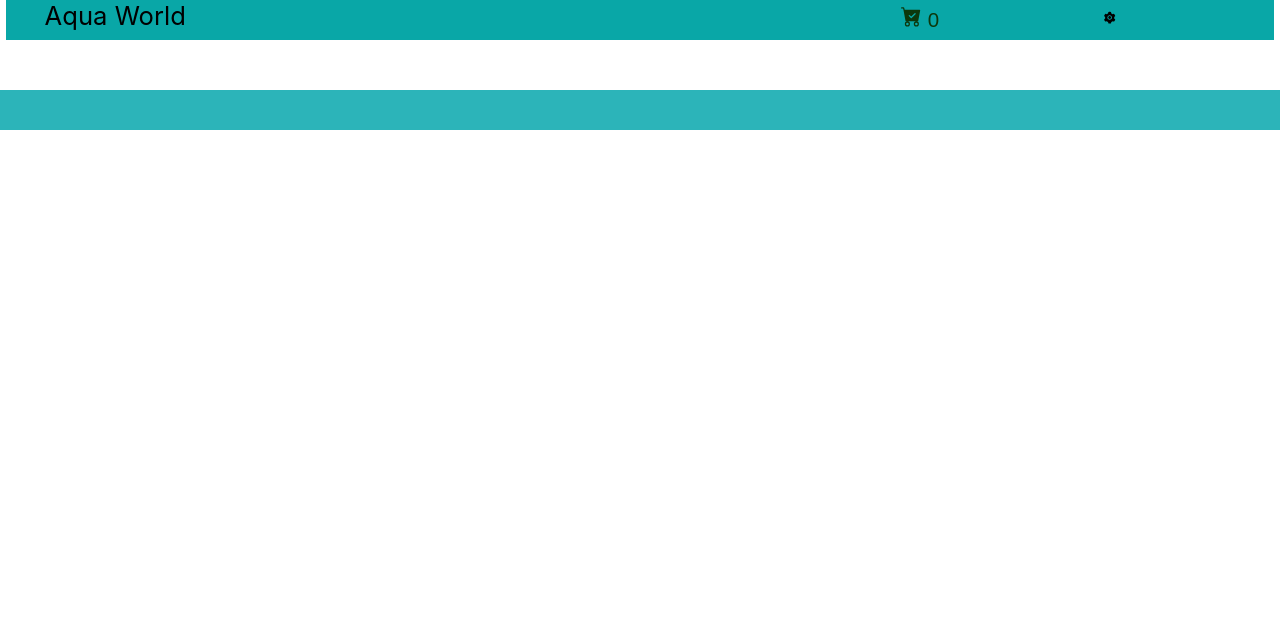
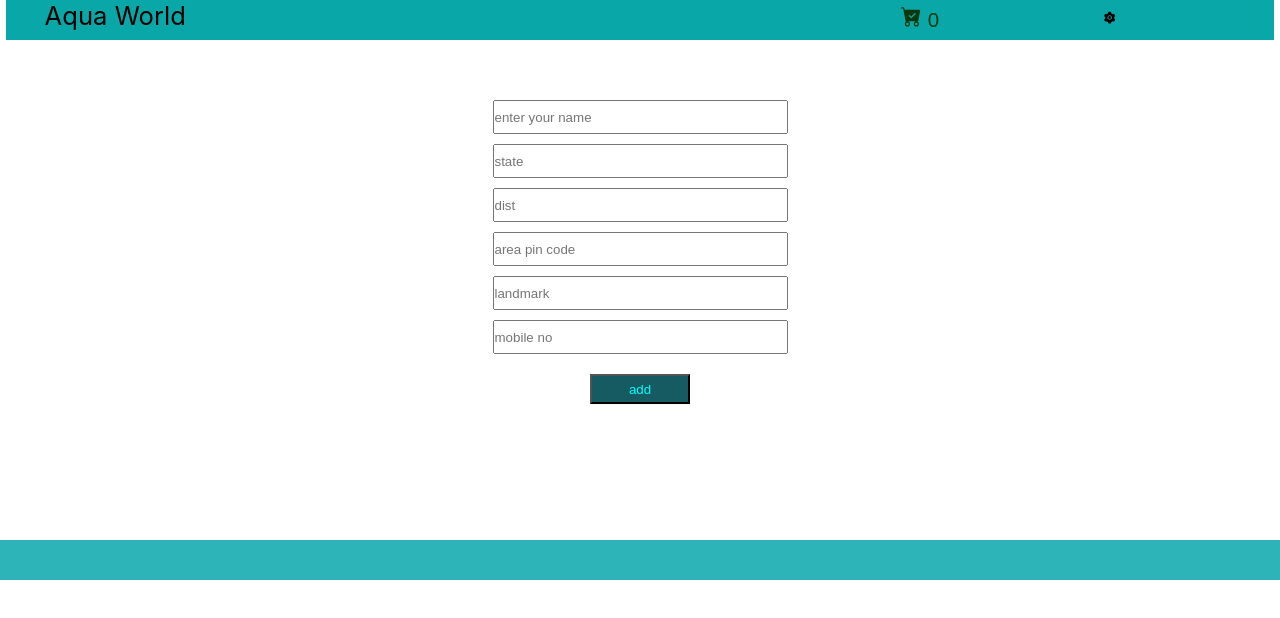
Before and after one commit to sashanka1/Aqua_World, a React (Create React App) app in the folder aqua_world/: page /Modifyaddress in a window 1280 px wide. Before the commit this address had no page. Shown: the top 618 px of the page. Built offline with nearby package versions, Linux system fonts and the light colour scheme.

Commit message:
showaddress addnewaddress some other updates

```diff
--- a/aqua_world/src/App.jsx
+++ b/aqua_world/src/App.jsx
@@ -8,7 +8,9 @@ import {Cart} from "./components/cart"
 import {Login} from "./components/login"
 import {Signin} from "./components/signin";
 import{Payment} from "./components/payment";
-import{Thanks} from "./components/conform"
+import{Thanks} from "./components/conform";
+import{Adress} from "./components/address";
+import{Addnewaddress} from "./components/addnewAddress"
 
 function App() {
   return (
@@ -25,6 +27,8 @@ function App() {
       <Route path = {"/cart"} element = {<Cart/>}></Route>
       <Route path = {"/cart/payment"} element = {<Payment/>}></Route>
       <Route path = {"/cart/payment/conform"} element = {<Thanks/>}></Route>
+      <Route path = {"/adress"} element = {<Adress/>}></Route>
+      <Route path = {"/Modifyaddress"} element = {<Addnewaddress/>}></Route>
      </Routes>
      <footer></footer>
     </div>
--- /dev/null
+++ b/aqua_world/src/components/addnewAddress.jsx
@@ -0,0 +1,91 @@
+import { useState } from "react";
+import { useNavigate } from "react-router-dom";
+// import "./css/signin.css";
+
+function Addnewaddress(){
+
+    const navigate = useNavigate();
+
+      const [address, setAddress] = useState({
+        name: "",
+        state: "",
+        dist: "",
+        areaPin: "",
+        landmark: "",
+        mobileNo: "",
+      });
+      const handlechange = (e) => {
+
+        setAddress({ ...address, [e.target.name]: e.target.value });
+
+
+
+      };
+      const submit = async() => {
+         console.log(address);
+
+
+
+
+
+      };
+      return (
+        <div className="signinCont">
+          <input
+            type="text"
+            name="name"
+            value={address.name}
+            placeholder="enter your name"
+            required
+            onChange={handlechange}
+          />
+
+          <input
+            type="text"
+            name="state"
+            value={address.state}
+            placeholder="state"
+            required
+            onChange={handlechange}
+          />
+          <input
+            type="text"
+            name="dist"
+            value={address.dist}
+            placeholder="dist"
+            required
+            onChange={handlechange}
+          />
+          <input
+            type="text"
+            name="areaPin"
+            value={address.areaPin}
+            placeholder="area pin code"
+            required
+            onChange={handlechange}
+          />
+          <input
+            type="text"
+            name="landmark"
+            value={address.landmark}
+            placeholder="landmark"
+            required
+            onChange={handlechange}
+          />
+          <input
+            type="text"
+            name="mobileNo"
+            value={address.mobileNo}
+            placeholder="mobile no"
+            required
+            onChange={handlechange}
+          />
+          <button onClick={submit}>add</button>
+        </div>
+      );
+
+
+
+
+}
+export { Addnewaddress };
--- /dev/null
+++ b/aqua_world/src/components/address.jsx
@@ -0,0 +1,41 @@
+import { useEffect } from "react";
+import { useState } from "react";
+import { useContext } from "react"
+import{IsuserContext} from "../context/isoth.context";
+import {Showaddress} from "./showAddress"
+import { useNavigate } from "react-router-dom";
+
+function Adress(){
+    const navigate  = useNavigate();
+    const {islogedin}  = useContext(IsuserContext);
+    const [adress , setAdress] = useState([])
+    const getadress = ()=>{
+        if(islogedin===true){
+            let data = JSON.parse(localStorage.getItem("user"))|| [];
+            let allAdress = data.user.adresses;
+            console.log("user adress",allAdress)
+            setAdress([...allAdress])
+        }
+    }
+
+    const navigateToAddAddressPage = ()=>{ // navigate function to navigate to the add address page
+ navigate("/Modifyaddress")
+    }
+        useEffect(()=>{
+            getadress()
+        },[islogedin])
+        return(
+        <>
+
+
+        <div className="adresscont">
+                Address
+                <Showaddress data = {adress}/>
+        </div>
+
+        <button className="addNewaddress" onClick={()=>{navigateToAddAddressPage()}}>add newAddress</button>
+        </>
+    )
+}
+
+export{Adress}
--- /dev/null
+++ b/aqua_world/src/components/css/address.css
@@ -0,0 +1,34 @@
+.address_card{
+    /* border: 1px solid red; */
+    display:grid;
+    grid-column: repeat(1,12fr);
+}
+
+ .trow{
+    border: 3px solid rgb(255, 157, 0);
+    background-color: rgb(152, 255, 250);
+    display: flex;
+    flex-wrap: wrap;
+    margin-bottom: 10px;
+
+}
+td{
+    margin: 3px;
+}
+
+.addNewaddress{
+    height: 40px;
+    width:120px ;
+    margin-top: 10px;
+    margin-left: calc((100vw-120px)/2);
+    background-color: rgb(13, 132, 132);
+    cursor: pointer;
+
+
+}
+
+.addNewaddress:hover{
+
+    box-shadow: rgba(20, 136, 113, 0.971) 0px 22px 70px 4px;
+
+}
--- a/aqua_world/src/components/css/nav.css
+++ b/aqua_world/src/components/css/nav.css
@@ -49,7 +49,7 @@ font-size: 2vw;
     border: none;
     /* border: 1px solid green; */
     background-color:rgb(9, 167, 167);
-
+    cursor: pointer;
 }
 .right_div button a {
     text-decoration: none;
@@ -69,16 +69,34 @@ font-size: 2vw;
 .popup >ul{
     text-align: center;
     font-size: larger;
+    width: 100px;
+    border-bottom: 1px solid black;
+    margin-top: 3px;
 
 }
 
+.popup >ul:hover{
+    background-color: rgb(0, 0, 0);
+    cursor: pointer;
+    color: white;
+    border-bottom: 2px solid rgb(79, 255, 94);
+}
+
 .popup >ul>a{
+
     text-align: center;
     font-size: larger;
     text-decoration: none;
     color: black;
     cursor: pointer;
 
+
+}
+.popup >ul>a:hover{
+
+
+   color: white;
+   cursor: pointer;
 }
 
 @media only screen and (min-width :0px) and (max-width:420px) {
--- a/aqua_world/src/components/navbar.jsx
+++ b/aqua_world/src/components/navbar.jsx
@@ -54,10 +54,10 @@ useEffect(()=>{
                     <div className={'popup'}>
                         <ul><Link to="/login">Login</Link></ul>
                         <ul><Link to="/signin">Signin</Link></ul>
-                        <ul>Adress</ul>
+                        <ul><Link to="/adress">Address</Link></ul>
                         <ul>Profile</ul>
                         <ul>Orders</ul>
-                        <ul>Adress</ul>
+                        <ul>Address</ul>
                     </div>
             </ClickAwayListener>
         )}
--- /dev/null
+++ b/aqua_world/src/components/showAddress.jsx
@@ -0,0 +1,31 @@
+import {nanoid} from "nanoid"
+import "./css/address.css"
+function Showaddress ({data}){
+
+return data.map((e)=>(
+
+
+    <div className="address_card" key ={nanoid()}>
+
+    <table>
+        <tbody>
+<tr className="trow">
+
+    <td>Name:{e.name}</td>
+    <td>MobileNo:{e.mobileNo}</td>
+    <td>State:{e.state}</td>
+    <td>Dist:{e.dist}</td>
+    <td>Landmark:{e.landmark}</td>
+    <td>area Pin:{e.areaPin}</td>
+    <td><button>edit</button></td>
+    <td><button>delete</button></td>
+</tr>
+</tbody>
+    </table>
+    </div>
+))
+
+
+}
+
+export{Showaddress}
```
